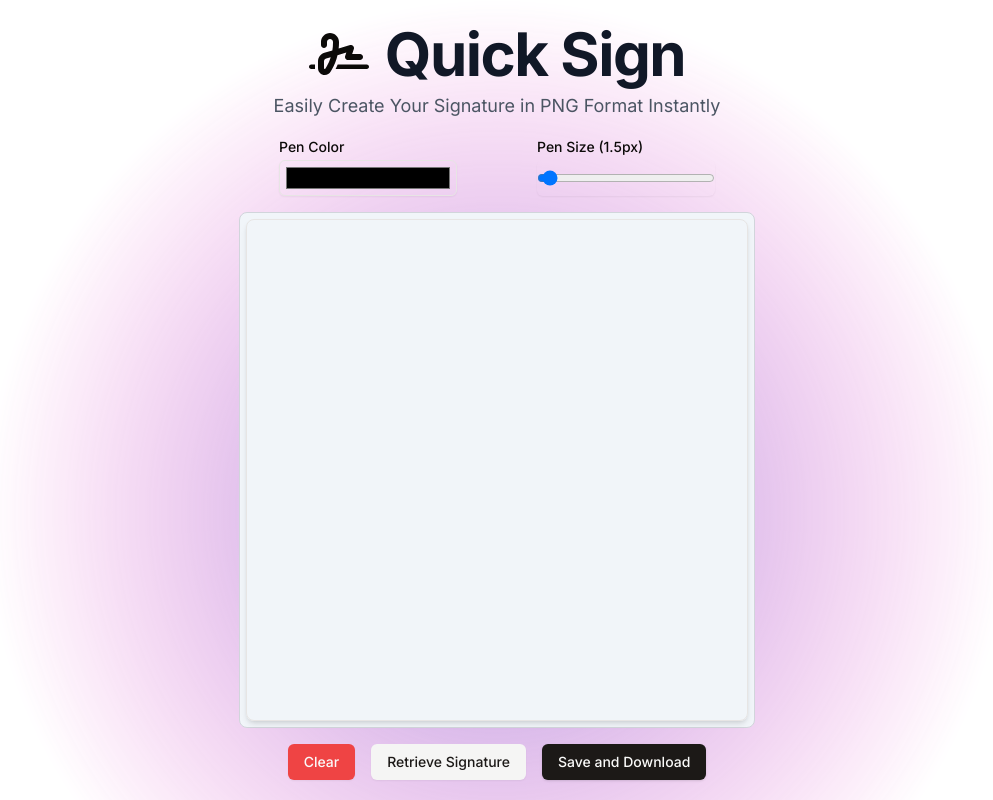
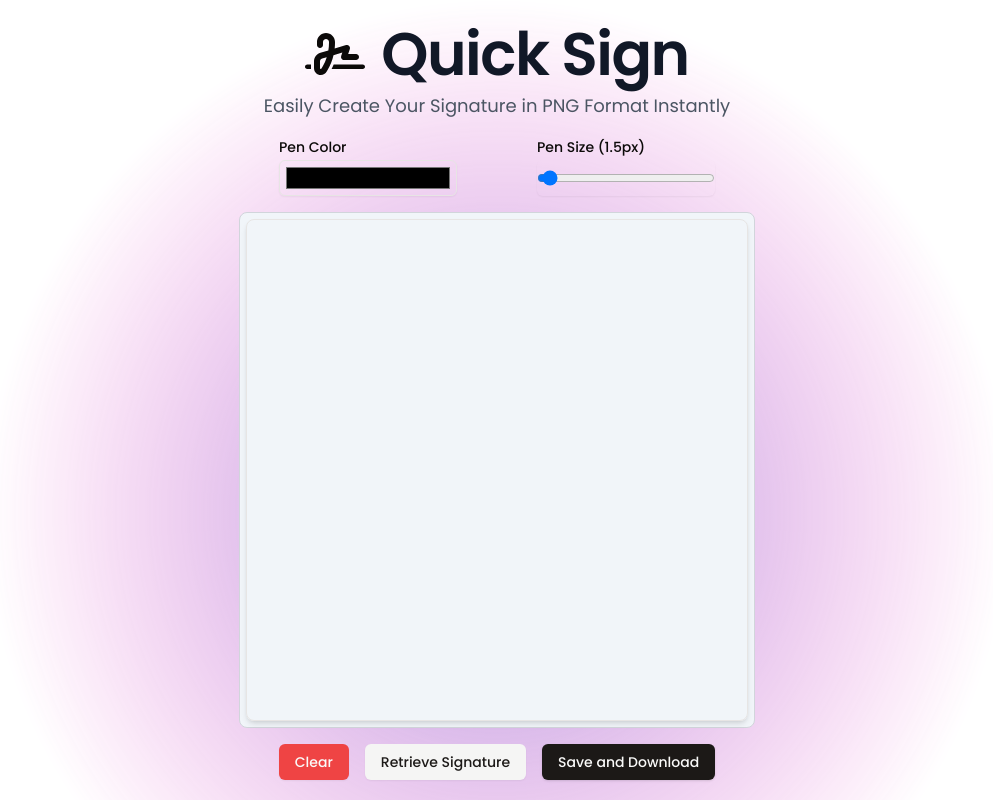
Before and after one commit to lakshh07/quick-sign, a Next.js app: page / in a window 1280 px wide. Shown: the whole page, without its empty margins (143-1136 px from the left). Built offline with nearby package versions, Linux system fonts and the light colour scheme.

Commit message:
changed fonts and readme

```diff
--- a/package.json
+++ b/package.json
@@ -2,6 +2,7 @@
   "name": "quick-sign",
   "version": "0.1.0",
   "private": true,
+  "author": "lakshay maini",
   "scripts": {
     "dev": "next dev",
     "build": "next build",
--- a/src/app/layout.tsx
+++ b/src/app/layout.tsx
@@ -1,13 +1,17 @@
 import type { Metadata } from "next";
-import { Inter } from "next/font/google";
+import { Poppins } from "next/font/google";
 import { Toaster } from "@/components/ui/sonner";
 import "@/styles/globals.css";
 
-const inter = Inter({ subsets: ["latin"] });
+const poppins = Poppins({
+  weight: ["400", "500", "600"],
+  subsets: ["devanagari", "latin"],
+  style: "normal",
+});
 
 export const metadata: Metadata = {
-  title: "Create Next App",
-  description: "Generated by create next app",
+  title: "Quick Signature",
+  description: "Easily Create Your Signature in PNG Format Instantly",
 };
 
 export default function RootLayout({
@@ -17,7 +21,7 @@ export default function RootLayout({
 }>) {
   return (
     <html lang="en">
-      <body className={inter.className}>
+      <body className={poppins.className}>
         {children}
         <Toaster />
       </body>
```
Also changed, not shown: 1 other file (tests, documents, lock files or other folders).
